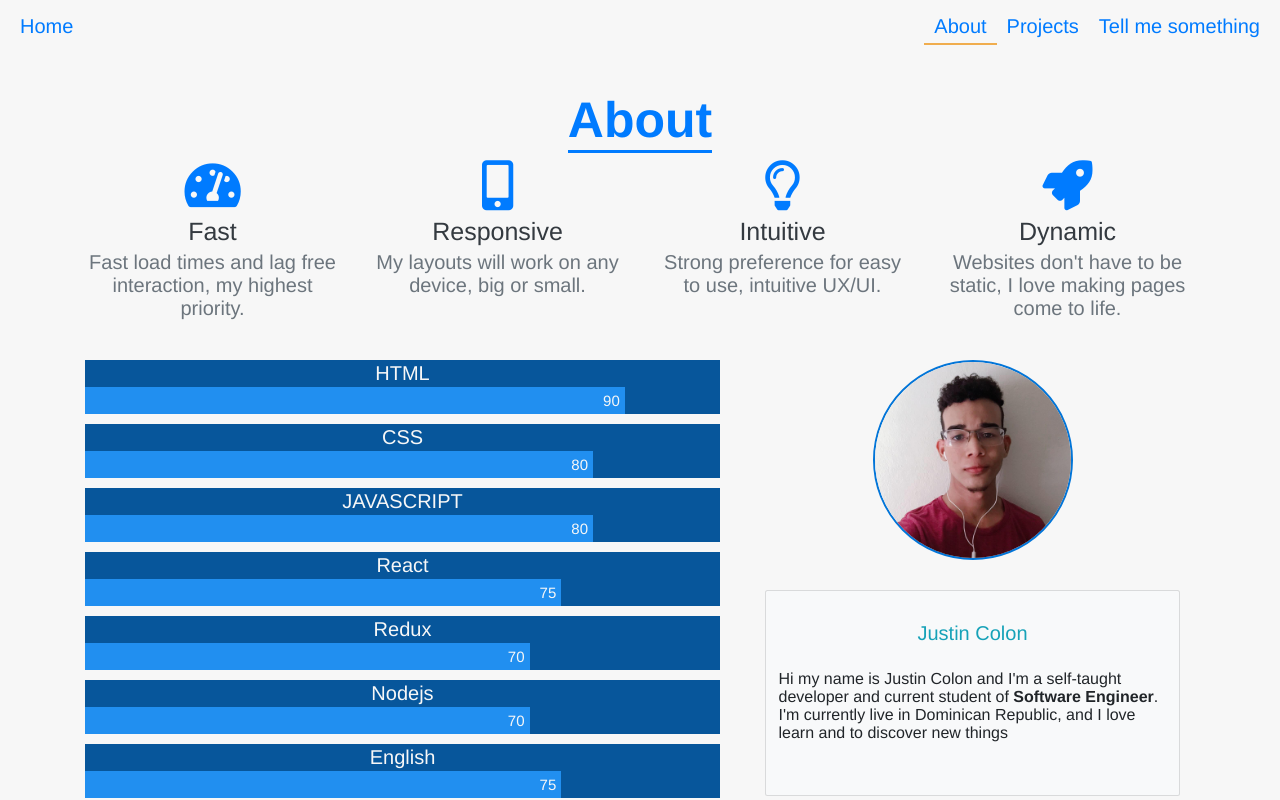
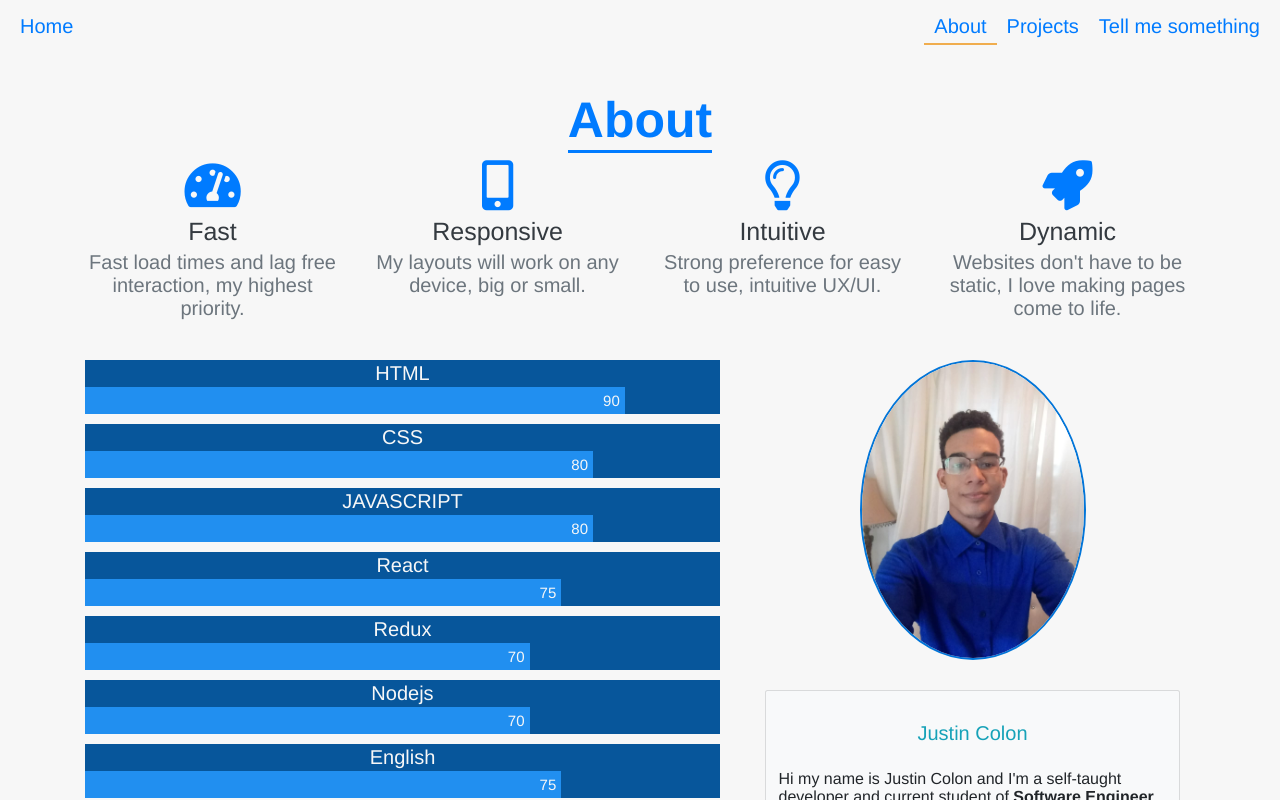
Before and after one commit to justinoctavius/portfolio, a React (Create React App) app: page /about in a window 1280 px wide. Shown: the top 800 px of the page. Built offline with nearby package versions, Linux system fonts and the light colour scheme.

Commit message:
change images

```diff
--- a/src/components/self/Self.js
+++ b/src/components/self/Self.js
@@ -1,5 +1,5 @@
 import React from 'react';
-import self from '../../images/self/self.jpg';
+import self from '../../images/self/self.jpeg';
 import './self.css'
 
 function Self() {
--- a/src/components/self/self.css
+++ b/src/components/self/self.css
@@ -1,6 +1,6 @@
 .image{
-    max-width: 50%;
-    max-height: 20rem;
+    max-width: 30rem;
+    max-height: 30rem;
     border-radius: 50%;
     border: #0275d8 .2rem solid;
 }
```
Also changed, not shown: src/images/self/self.jpeg (added).
